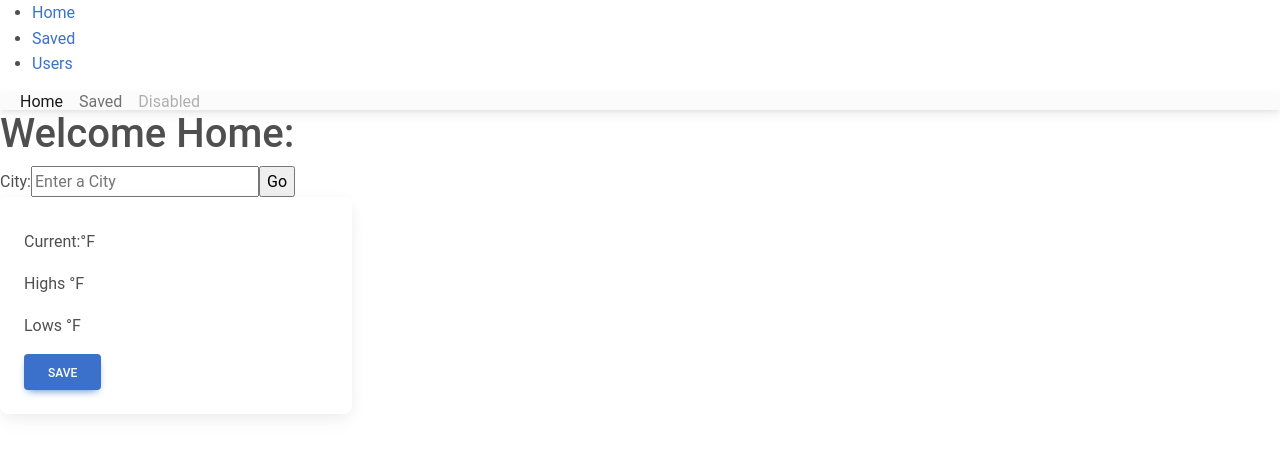
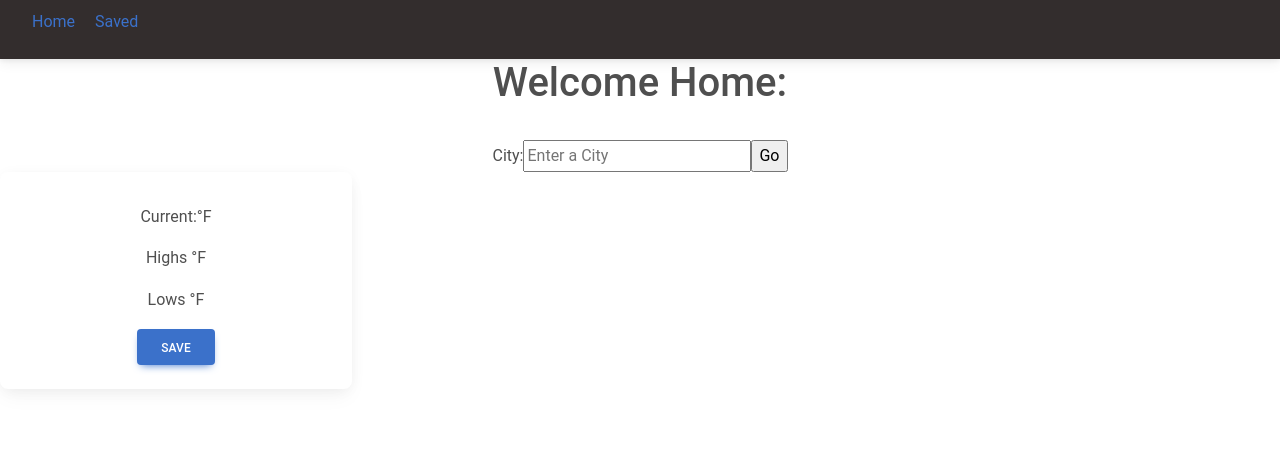
Before and after one commit to mnopprapun/Phase2-project, a React (Create React App) app: page / in a window 1280 px wide. Shown: the top 454 px of the page. Built offline with nearby package versions, Linux system fonts and the light colour scheme; data requests are answered from the project's data file.

Commit message:
Add files via upload

```diff
--- a/src/App.js
+++ b/src/App.js
@@ -33,60 +33,47 @@ export default function App() {
 
   const [showNavLeft, setShowNavLeft] = useState(false);
 
+
+
+
   return (
+
+
+
+
 
     <Router>
       <div>
-        <nav>
+        <nav class="navbar navbar-dark bg-dark">
           <ul>
           <li>
-              <Link to="/">Home</Link>
+
+              <Link  className="links" to="/">Home</Link>
+
+          </li>
+
+          <li>
+              <Link  className="links" to="/saved-cards">Saved</Link>
             </li>
-            <li>
-              <Link to="/saved-cards">Saved</Link>
-            </li>
-            <li>
-              <Link to="/users">Users</Link>
-            </li>
+
+          <li>
+
+              {/* <Link  className="links" to="/users">Users</Link> */}
+          </li>
+
           </ul>
-        </nav>
-      </div>
 
-      <MDBNavbar expand='lg' light bgColor='light'>
-      <MDBContainer fluid>
-        <MDBNavbarToggler
-          type='button'
-          data-target='#navbarLeftAlignExample'
-          aria-controls='navbarLeftAlignExample'
-          aria-expanded='false'
-          aria-label='Toggle navigation'
-          onClick={() => setShowNavLeft(!showNavLeft)} >
-          <MDBIcon icon='bars' fas />
-        </MDBNavbarToggler>
-        <MDBCollapse navbar show={showNavLeft}>
-          <MDBNavbarNav className='me-auto mb-2 mb-lg-0'>
-            <MDBNavbarItem>
-              <MDBNavbarLink  active aria-current='page' href='#' to="/" >
-                Home
-              </MDBNavbarLink>
-            </MDBNavbarItem>
-            <MDBNavbarItem>
-              <MDBNavbarLink href='#' to="/saved-cards">Saved</MDBNavbarLink>
-            </MDBNavbarItem>
 
-            <MDBNavbarItem>
 
-            </MDBNavbarItem>
-            <MDBNavbarItem>
-              <MDBNavbarLink disabled href='#' tabIndex={-1} aria-disabled='true'>
-                Disabled
-              </MDBNavbarLink>
-            </MDBNavbarItem>
-          </MDBNavbarNav>
-        </MDBCollapse>
-      </MDBContainer>
-    </MDBNavbar>
 
+
+
+
+
+
+    </nav>
+
+  </div>
 
 
    {/* A <Switch> looks through its children <Route>s and
@@ -95,9 +82,9 @@ export default function App() {
           <Route path="/saved-cards">
             <CardContainer />
           </Route>
-          <Route path="/users">
+          {/* <Route path="/users">
             <Users />
-          </Route>
+          </Route> */}
           <Route path="/">
             <Home />
           </Route>
--- a/src/CardContainer/CardContainer.js
+++ b/src/CardContainer/CardContainer.js
@@ -4,51 +4,67 @@ import { render } from 'react-dom';
 
 const url = 'http://localhost:3000/cities/'
 
+
 class CardContainer extends React.Component {
-  state = {
-    allCards: []
+	state={
+        allCards:[]
     }
 
 
   componentDidMount = () => {
 	fetch(url)
-      .then(res => res.json())
-      .then(newCity => this.setState({ allCards: newCity }))
+    .then(res=>res.json())
+    .then(newCity=> this.setState({allCards:newCity}))
+
   }
 
 
-  deleteHandle = (cards) => {
+  deleteHandle=(cards)=>{
 
-    let newCardArr = this.state.allCards.filter(card => card != cards)
+	let newCardArr= this.state.allCards.filter( card=> card !=cards)
 
     this.setState({
-      allCards: newCardArr
+      allCards:newCardArr
     })
 
-    fetch(url + cards.id, {
+    fetch(url+cards.id,{
+
+
       method: "DELETE",
-      headers: {
+      headers:{
         'Content-Type': 'application/json'
-      }})
-      .then(res => res.json())
-      .then((newCard) => this.setState({ allCards: newCardArr }))
+
       }
 
-  render() {
+    })
+    .then(res=>res.json())
+    .then((newCard)=>this.setState({allCards:newCardArr}))
+
+
+  }
+
+  	render(){
 
 		  return (
 			  <div>
-        {this.state.allCards.map(card =>
-        <SavedCard
+			{this.state.allCards.map(card=>  <SavedCard
 			card={card}
 			key={card.id}
 			name={card.name}
 			current={card.main.temp}
 			highs={card.main.temp_max}
 			lows={card.main.temp_min}
+      icon={card.weather.icon}
+
 			deleteHandle={this.deleteHandle}
 
-        />)}
+
+
+
+
+
+			/>
+      )}
 		</div>
 	);
 }
--- a/src/CardContainer/SavedCards.js
+++ b/src/CardContainer/SavedCards.js
@@ -1,29 +1,40 @@
 import React, { Component } from 'react';
 import { MDBCard, MDBCardBody, MDBCardTitle, MDBCardText, MDBBtn } from 'mdb-react-ui-kit';
+// import picture from '../pictures/cloudy.png'
+// import picture from 'http://openweathermap.org/img/wn/10d@2x.png'
+
+// const picture=`http://openweathermap.org/img/wn/${icon}@2x.png`
 
 
 
 class SavedCard extends Component {
 
+
+
   render() {
     return (
+
+      <div className="d-inline-flex p-2">
+
       <MDBCard style={{ maxWidth: '22rem' }}>
         <MDBCardBody>
           <MDBCardTitle>{this.props.name}</MDBCardTitle>
-
+         <img src= {'http://openweathermap.org/img/wn/'+this.props.icon+'@2x.png'}/>
         <MDBCardText>
-          Current:{this.props.current}
+        Current:{this.props.current}
         </MDBCardText>
         <MDBCardText>
-          Highs:{this.props.highs}
+        Highs:{this.props.highs}
         </MDBCardText>
          <MDBCardText>
-          Lows:{this.props.lows}
+        Lows:{this.props.lows}
         </MDBCardText>
+
 
           <MDBBtn onClick={()=>{this.props.deleteHandle(this.props.card)}}>Delete</MDBBtn>
         </MDBCardBody>
       </MDBCard>
+      </div>
     );
   }
 }
--- a/src/CitySearch/CitySearch.js
+++ b/src/CitySearch/CitySearch.js
@@ -1,7 +1,15 @@
+
+
 import React from 'react';
 import LiveCard from "./LiveCard";
 
 const CitySearch = (props) => {
+
+
+let styling = {
+	alignItems:'center'
+}
+
 
 	return (
 
@@ -13,7 +21,8 @@ const CitySearch = (props) => {
                 <input type="submit"  value="Go" />
             </form>
 			<LiveCard weather={props.weather}
-			addCity={props.addCity}/>
+			addCity={props.addCity}
+			style={{styling}}/>
 		</div>
 	);
 }
--- a/src/CitySearch/LiveCard.js
+++ b/src/CitySearch/LiveCard.js
@@ -7,7 +7,7 @@ class LiveCard extends Component {
 
 	render() {
 		return (
-				<form onClick={()=>{this.props.addCity(this.props.weather)}}>
+				<form>
 			<MDBCard style={{ maxWidth: '22rem' }}>
 
 				<MDBCardBody >
@@ -23,7 +23,7 @@ class LiveCard extends Component {
                     <MDBCardText>
 						Lows {this.props.weather.main.temp_min}&deg;F
                     </MDBCardText>
-					<MDBBtn>Save</MDBBtn>
+					<MDBBtn onClick={()=>{this.props.addCity(this.props.weather)}}>Save</MDBBtn>
 				</MDBCardBody>
 			</MDBCard>
 				</form>
--- a/src/Home.js
+++ b/src/Home.js
@@ -5,72 +5,102 @@ import CitySearch from './CitySearch/CitySearch';
 
 
 
-const url = "http://localhost:3000/cities/"
+const url="http://localhost:3000/cities/"
 
 class Home extends React.Component {
 
-  state = {
-    weather: {
-      name: '',
-      main: {
-        temp: '',
-        temp_max: '',
-        temp_min: ''
+  state={
+      weather:{
+        name:'',
+        main:{
+          temp:'',
+          temp_max:'',
+          temp_min:''
         }
       },
-    city: [],
-    allCities: []
+      city:[],
+      allCities:[]
+  }
+
+  componentDidMount=()=>{
+
+    fetch(url)
+    .then(res=>res.json())
+    .then(newCity=> this.setState({allCities:newCity}))
+
+
+
+
   }
 
 
-  componentDidMount = () => {
-    fetch(url)
-      .then(res => res.json())
-      .then(newCity => this.setState({ allCities: newCity }))
-  }
 
 
-  searchHandle = (event) => {
+
+
+    searchHandle=(event)=>{
       event.preventDefault();
-    let city = this.state.city
+
+        let city=this.state.city
         const cityUrl = `http://api.openweathermap.org/data/2.5/weather?q=${city}&units=imperial&appid=51e464ca4cdfb256e268caccccef8edf`
 
           fetch(cityUrl)
           .then(response => response.json())
-      .then(data => this.setState({ weather: data }))
+          .then(data=> this.setState({weather:data})
+
+          )
+
+    }
+
+    handleChange=(event)=>{
+
+
+      this.setState({
+        city: event .target.value
+      })
+
+    }
+
+    addCity=(city)=>{
+      let repackagedCity={
+        ...city,
+        weather:city.weather[0]
+
+      }
+      let postOptions={
+        method: "POST",
+        headers:{
+          'Content-Type': 'application/json'
+
+        },
+        body: JSON.stringify(repackagedCity)
+
+      }
+
+    fetch(url,postOptions)
+    .then(res=>res.json())
+    .then(newCity=> this.setState({allCities:[...this.state.allCities, newCity]}))
+
+        // console.log ('saved');
+
     }
 
 
-  handleChange = (event) => {
-    this.setState({
-      city: event.target.value
-    })
-  }
 
-  addCity = (city) => {
-    let postOptions = {
-      method: "POST",
-      headers: {
-        'Content-Type': 'application/json'
-
-      },
-      body: JSON.stringify(city)
-    }
-    fetch(url, postOptions)
-      .then(res => res.json())
-      .then(newCity => this.setState({ allCities: [...this.state.allCities, newCity] }))
-    // console.log ('saved');
-  }
 
 
   render() {
     return (
       <div>
           <h1>Welcome Home:</h1>
+          <br></br>
           <CitySearch searchHandle={this.searchHandle}
           handleChange={this.handleChange}
           weather={this.state.weather}
           addCity={this.addCity}
+          style={{
+            alignItems:"center"
+          }}
           />
 
       </div>
--- a/src/index.css
+++ b/src/index.css
@@ -9,3 +9,27 @@ code {
   font-family: source-code-pro, Menlo, Monaco, Consolas, 'Courier New',
     monospace;
 }
+
+img {
+  max-width: 40%;
+  max-height: 40%;
+}
+.card-body{
+  text-align: center
+}
+
+.links{
+  padding-right: 20px;
+}
+
+li {
+  display: inline;
+  text-align: center;
+}
+
+div {
+margin:center;
+ align-items: center;
+ display:inline;
+text-align: center;
+}
--- a/src/index.js
+++ b/src/index.js
@@ -4,14 +4,7 @@ import './index.css';
 import 'mdb-react-ui-kit/dist/css/mdb.min.css';
 import App from './App';
 import reportWebVitals from './reportWebVitals';
-import About from './Routes/About'
-import MyCities from './Routes/MyCities'
-import {
-  BrowserRouter as Router,
-  Switch,
-  Route,
-  Link
-} from "react-router-dom";
+
 
 ReactDOM.render(
   <React.StrictMode>
```
Also changed, not shown: src/pictures/cloudy.png (added). Lines whose indentation alone changed are shown as unchanged.
